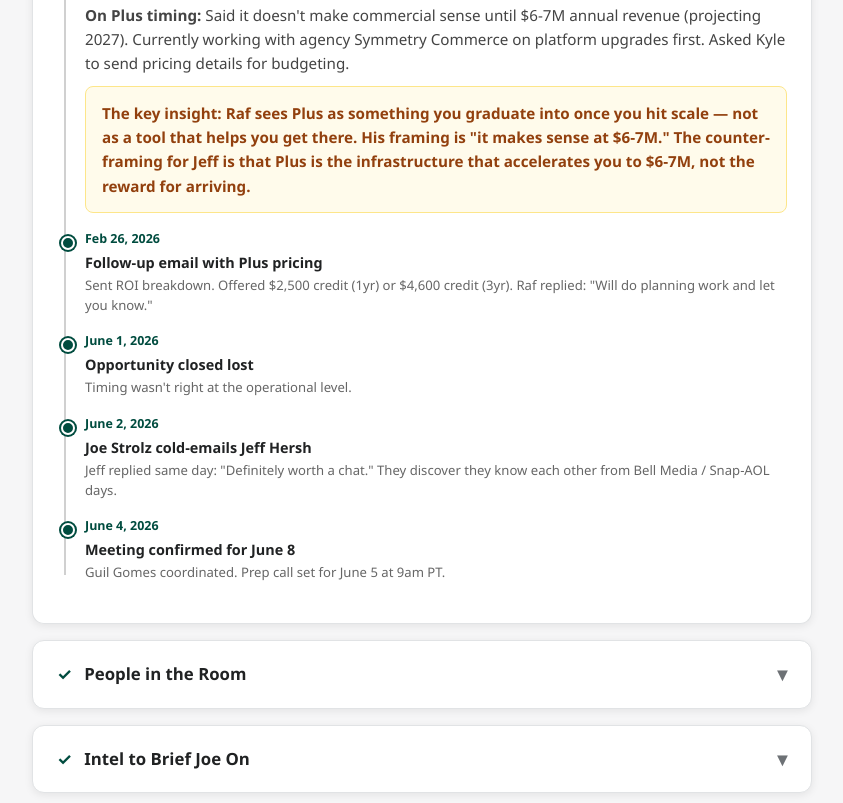
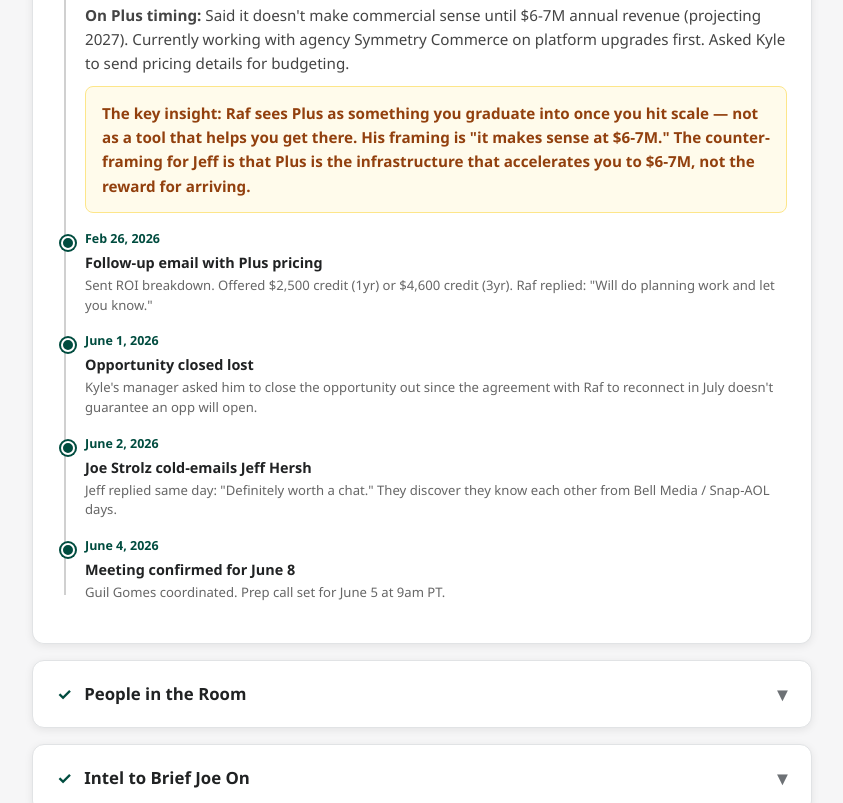
Before and after one commit to kyledugandzic/nmm-meeting-game-plan, a plain HTML site: page index.html in a window 1280 px wide. Shown: the part 1903-2706 px from the top of the page, without its empty margins (218-1061 px from the left). Drawn offline with Linux system fonts and the light colour scheme.

Commit message:
Update closed lost detail

```diff
--- a/index.html
+++ b/index.html
@@ -599,7 +599,7 @@
         <div class="timeline-item">
           <div class="date">June 1, 2026</div>
           <div class="event">Opportunity closed lost</div>
-          <div class="detail">Timing wasn't right at the operational level.</div>
+          <div class="detail">Kyle's manager asked him to close the opportunity out since the agreement with Raf to reconnect in July doesn't guarantee an opp will open.</div>
         </div>
         <div class="timeline-item">
           <div class="date">June 2, 2026</div>
```
